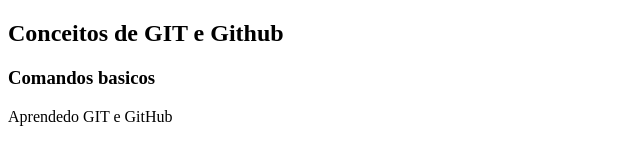
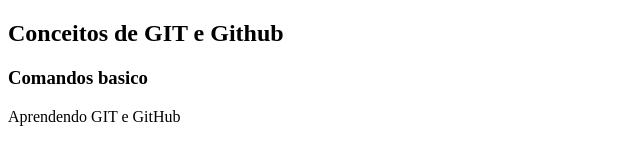
Before and after one commit to Garry1943/aula_git, a plain HTML site: page index.html in a window 1280 px wide. Shown: the full height of the page, 0-640 px from the left. Drawn offline with Linux system fonts and the light colour scheme.

Commit message:
nova demanda

```diff
--- a/index.html
+++ b/index.html
@@ -7,7 +7,7 @@
 </head>
 <body>
     <h2>Conceitos de GIT e Github</h2>
-    <h3>Comandos basicos</h3>
-    <p>Aprendedo GIT e GitHub</p>
+    <h3>Comandos basico</h3>
+    <p>Aprendendo GIT e GitHub</p>
 </body>
 </html>
```
